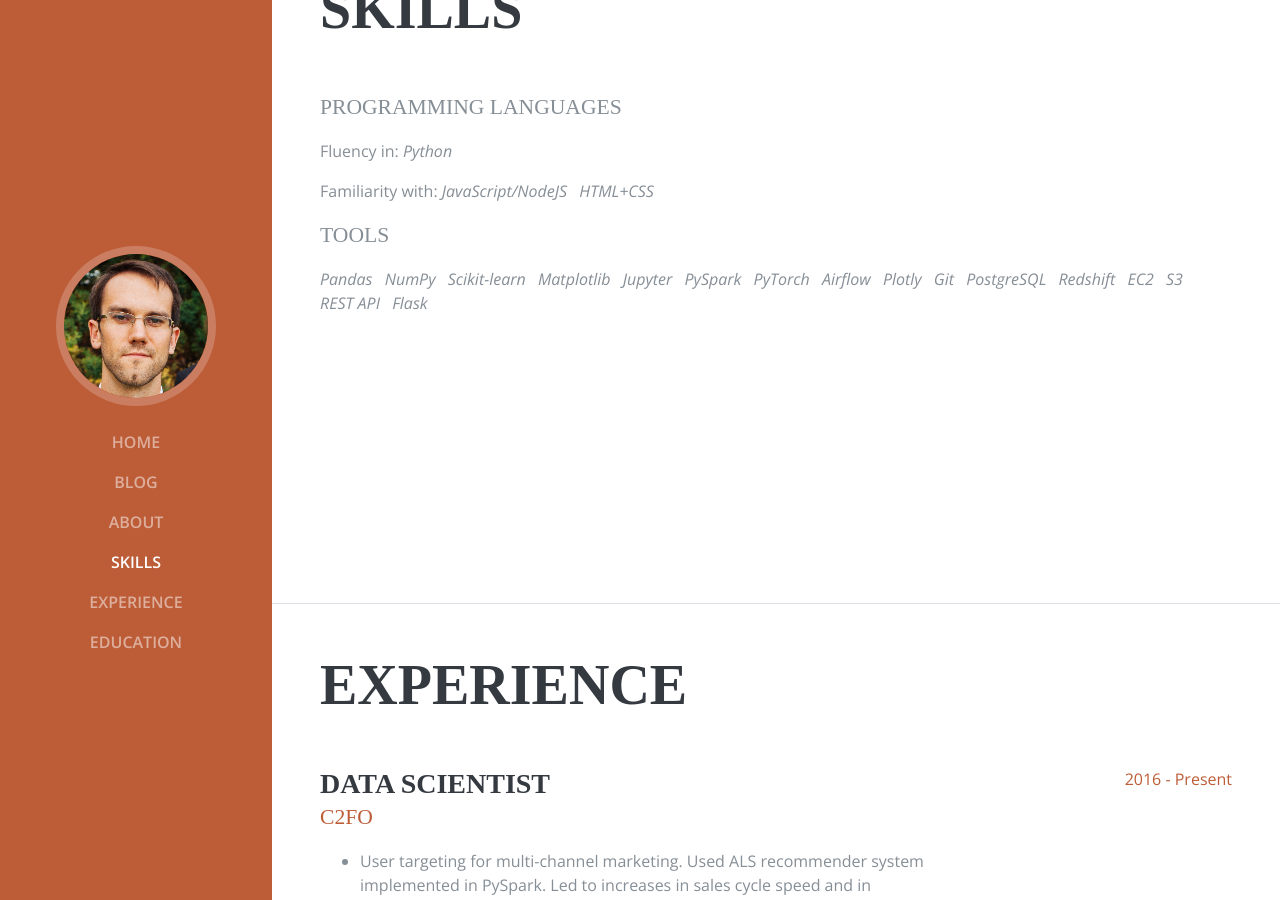
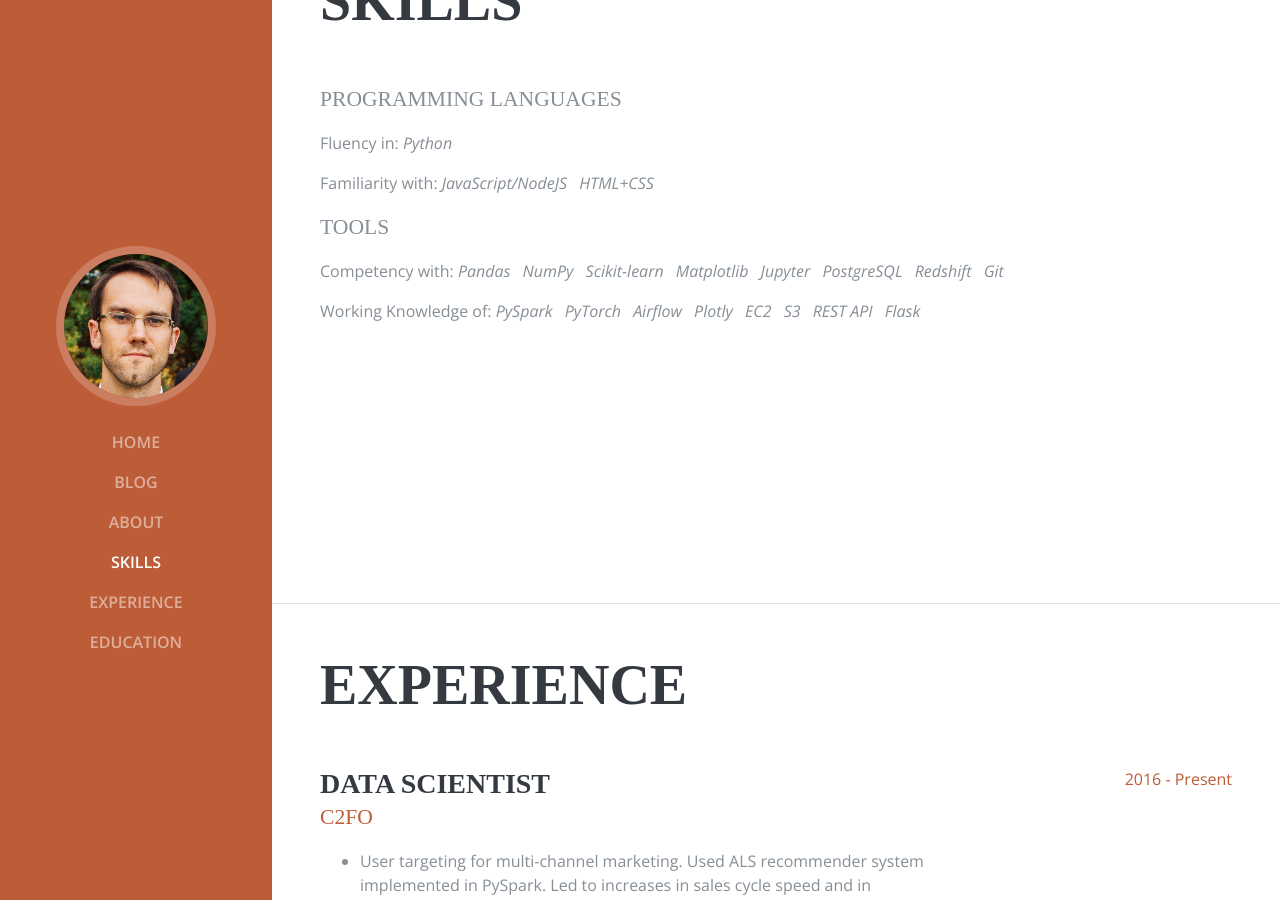
Before and after one commit to eric-bunch/eric-bunch.github.io, a Jekyll site: the page built from resume/index.html, in a window 1280 px wide and 900 px high, scrolled down 1196 px. Built offline with Jekyll 4.4.1, drawn with Linux system fonts in a browser that asks for light colours; some web fonts are replaced.

Commit message:
Update resume.html

```diff
--- a/_layouts/resume.html
+++ b/_layouts/resume.html
@@ -128,7 +128,7 @@
             </li>
           </ul>
           <div class="subheading mb-3">Tools</div>
-          <ul class="list-inline">
+          <ul class="list-inline">Competency with:
             <li class="list-inline-item">
               <i>Pandas</i>
             </li>
@@ -145,6 +145,17 @@
               <i>Jupyter</i>
             </li>
             <li class="list-inline-item">
+              <i>PostgreSQL</i>
+            </li>
+            <li class="list-inline-item">
+              <i>Redshift</i>
+            </li>
+            <li class="list-inline-item">
+              <i>Git</i>
+            </li>
+          </ul>
+          <ul class="list-inline">Working Knowledge of:
+            <li class="list-inline-item">
               <i>PySpark</i>
             </li>
             <li class="list-inline-item">
@@ -155,15 +166,6 @@
             </li>
             <li class="list-inline-item">
               <i>Plotly</i>
-            </li>
-            <li class="list-inline-item">
-              <i>Git</i>
-            </li>
-            <li class="list-inline-item">
-              <i>PostgreSQL</i>
-            </li>
-            <li class="list-inline-item">
-              <i>Redshift</i>
             </li>
             <li class="list-inline-item">
               <i>EC2</i>
```
